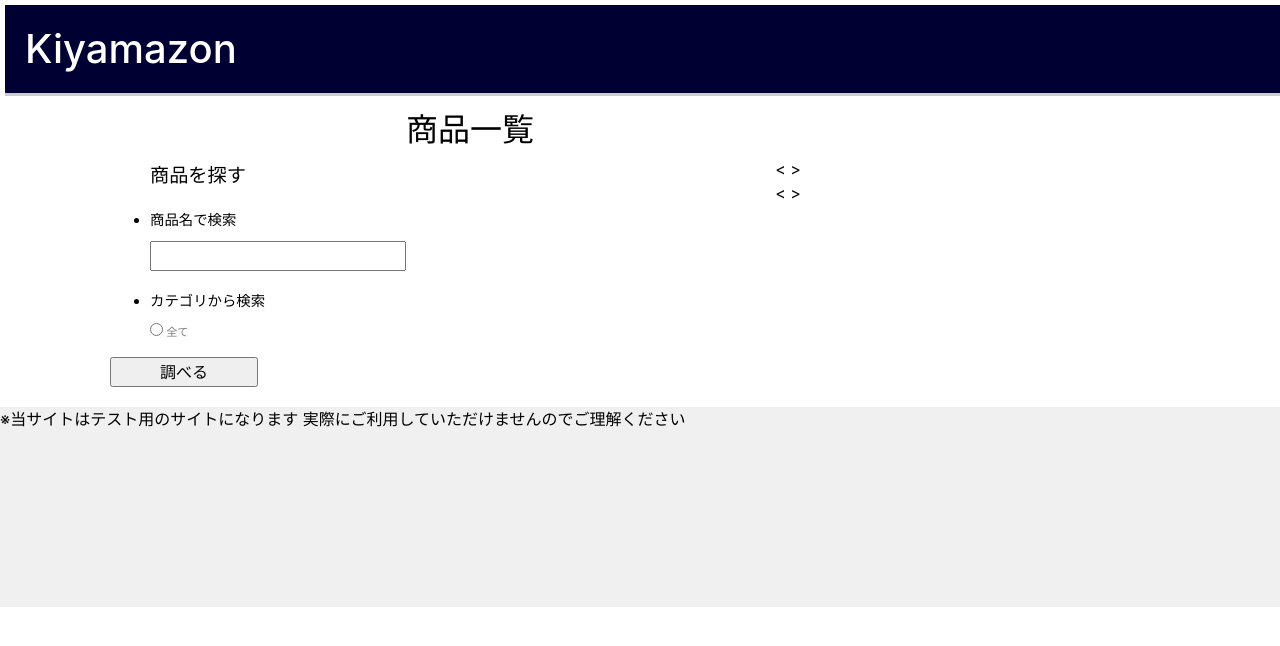
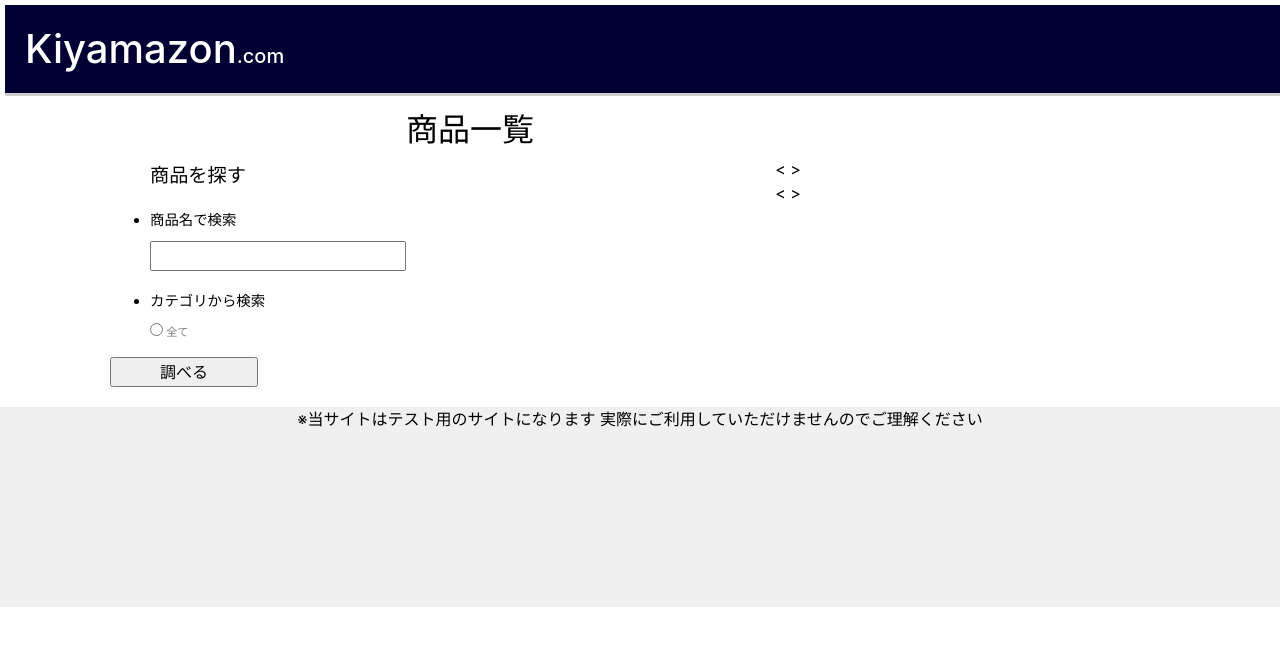
Before and after one commit to keyyang0723/kiyama_ec, a PHP site: page / in a window 1280 px wide. Shown: the top 646 px of the page. Run offline with PHP 8.4, Linux system fonts and the light colour scheme; data that the repository does not hold is empty; some libraries are stand-ins or nearby versions.

Commit message:
<レイアウトアップデート5>

```diff
--- a/views/layout.php
+++ b/views/layout.php
@@ -14,7 +14,7 @@
  </head>
  <body>
  	<div id="header">
- 		<h1><a href="<?php echo $base_url; ?>/">Kiyamazon</a></h1>
+ 		<h1><a href="<?php echo $base_url; ?>/">Kiyamazon<a style="font-size: 50%;">.com</a></a></h1>
  	</div>
 
  	<div id="main">
--- a/web/css/style.css
+++ b/web/css/style.css
@@ -36,6 +36,8 @@ a{
 	margin: 0 10px;
 }
 #footer{
+
+	text-align: center;
 	background-color:#f0f0f0;
 	height: 200px;
 }
```
